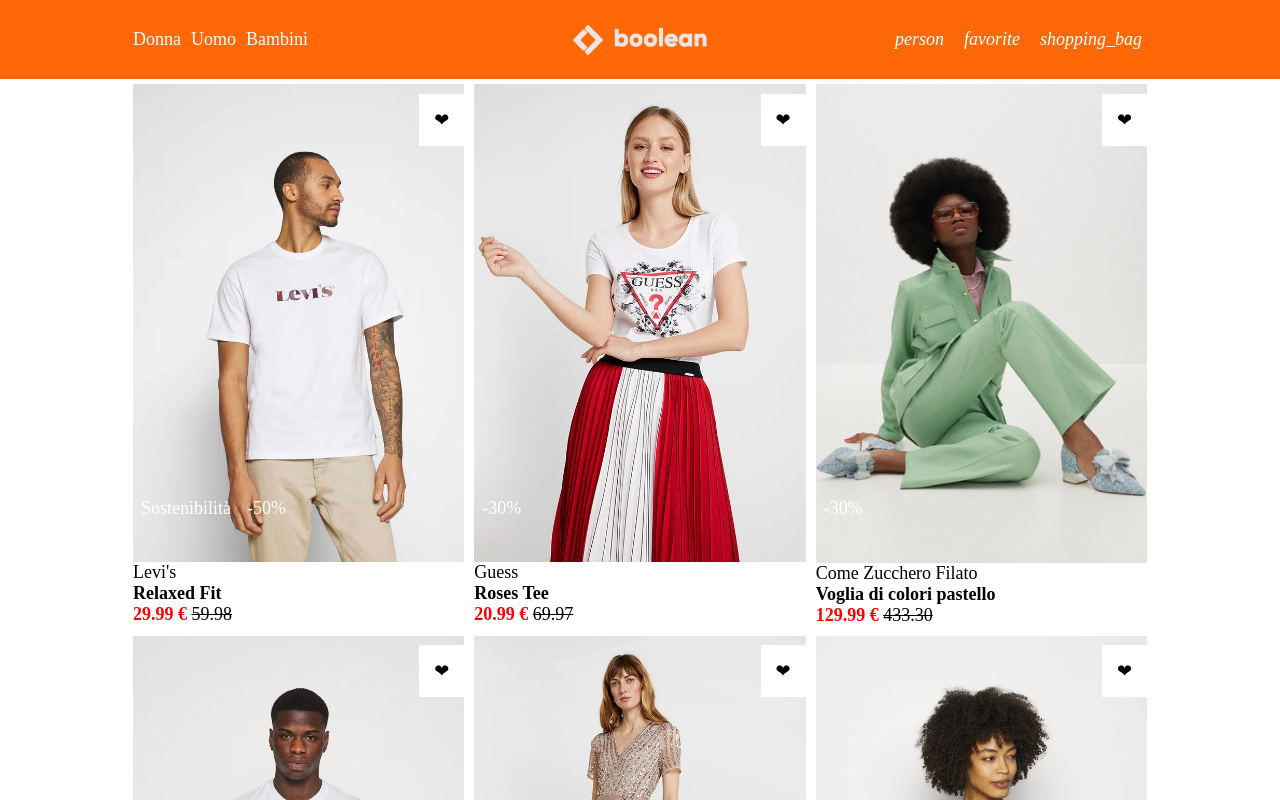
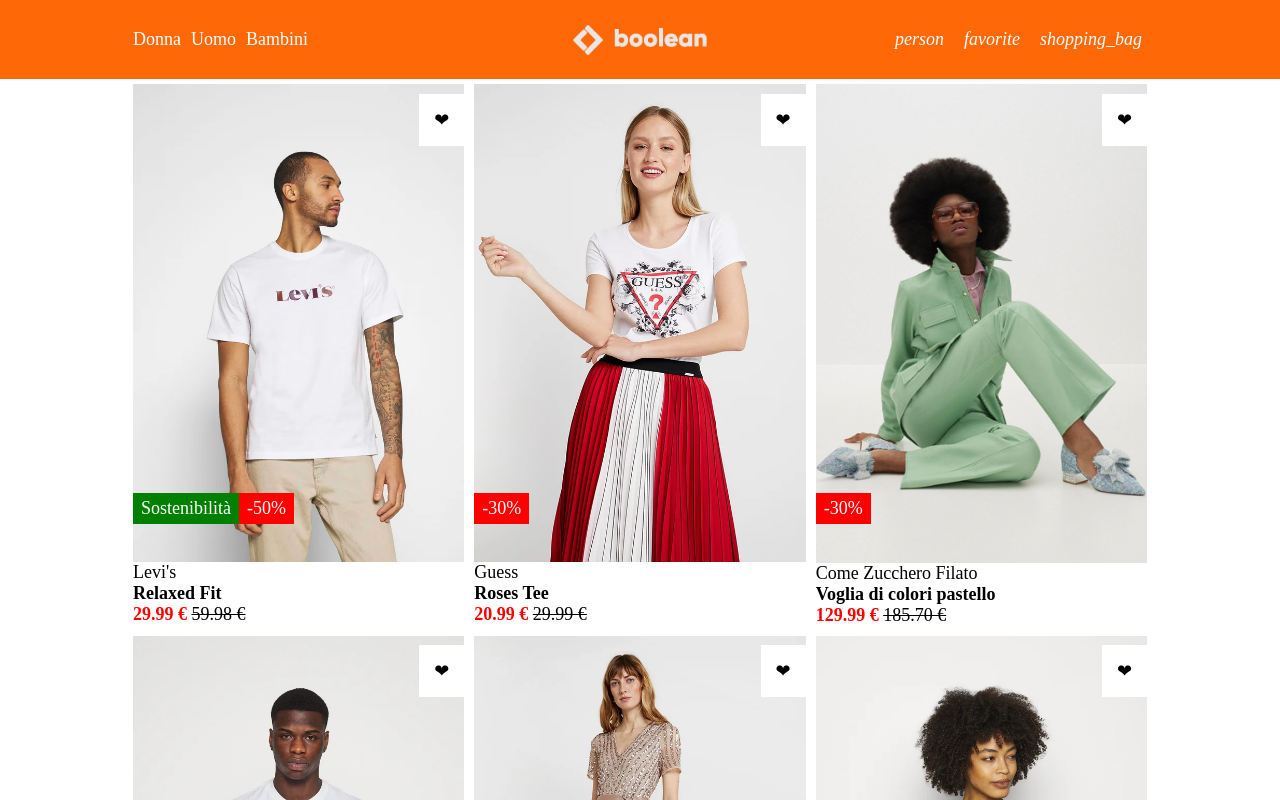
Before and after one commit to giorgettaR/vite-boolando, a Vue app: page / in a window 1280 px wide. Shown: the top 800 px of the page. Built offline with nearby package versions, Linux system fonts and the light colour scheme; data requests are answered from the project's data file.

Commit message:
FIX cards labels and original price

```diff
--- a/src/components/ProductCard.vue
+++ b/src/components/ProductCard.vue
@@ -11,18 +11,18 @@ export default {
             let imgPath = '/public/img/' + imgFile
             return imgPath;
         },
-        NoDiscountPrice(product) {
-            let isTHereDiscount = false;
-            let NoDiscountPrice = 0;
+        originalPrice(product) {
+            let isThereDiscount = false;
+            let originalPrice = 0;
             for (let i = 0; i < product.badges.length; i++) {
                 if (product.badges[i].type == 'discount') {
                     let discount = product.badges[i].value.slice(1,3)
-                    NoDiscountPrice = product.price/discount*100;
-                    isTHereDiscount = true;
+                    originalPrice = product.price/(100-discount)*100;
+                    isThereDiscount = true;
                 }
             }
-            if (isTHereDiscount)  {
-                return NoDiscountPrice.toFixed(2)
+            if (isThereDiscount)  {
+                return originalPrice.toFixed(2) + ' €'
             }
         }
     }
@@ -53,7 +53,7 @@ export default {
             <h1 class="product">{{ product.name }}</h1>
             <span class="price">
                 {{ product.price }} €
-                <span class="oldPrice">{{ NoDiscountPrice(product) }}</span>
+                <span class="oldPrice">{{ originalPrice(product) }}</span>
             </span>
         </div>
     </div>
--- a/src/style/partials/_components.scss
+++ b/src/style/partials/_components.scss
@@ -65,10 +65,10 @@ ul.labels {
 
 li.label {
     @include labelOnProduct;
-    .tag {
+    &.tag {
         background-color: green;
     }
-    .discount {
+    &.discount {
         background-color: red;
     }
 }
```
